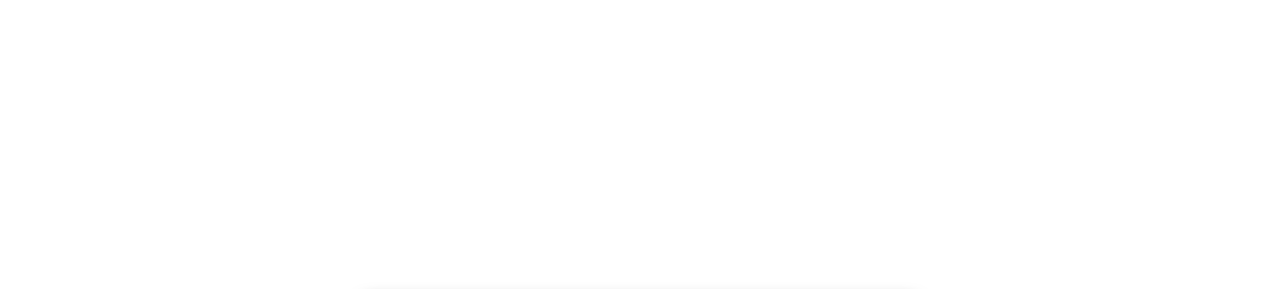
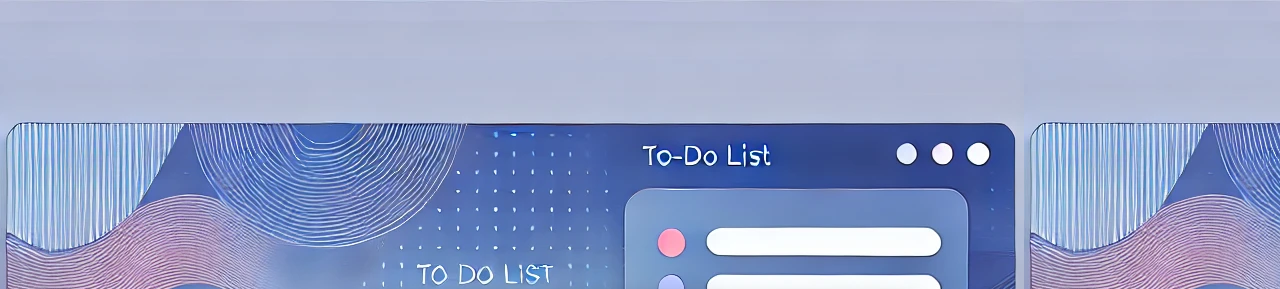
Before and after one commit to KyathamRohith/todolist, a plain HTML site: page index.html in a window 1280 px wide. Shown: the top 289 px of the page. Drawn offline with Linux system fonts and the light colour scheme.

Commit message:
Update styles.css

```diff
--- a/styles.css
+++ b/styles.css
@@ -6,6 +6,7 @@ body {
     padding: 0;
     display: flex;
     justify-content: center;
+    background-image: url('background.webp');
     align-items: center;
     height: 100vh;
     color: #fff;
```
